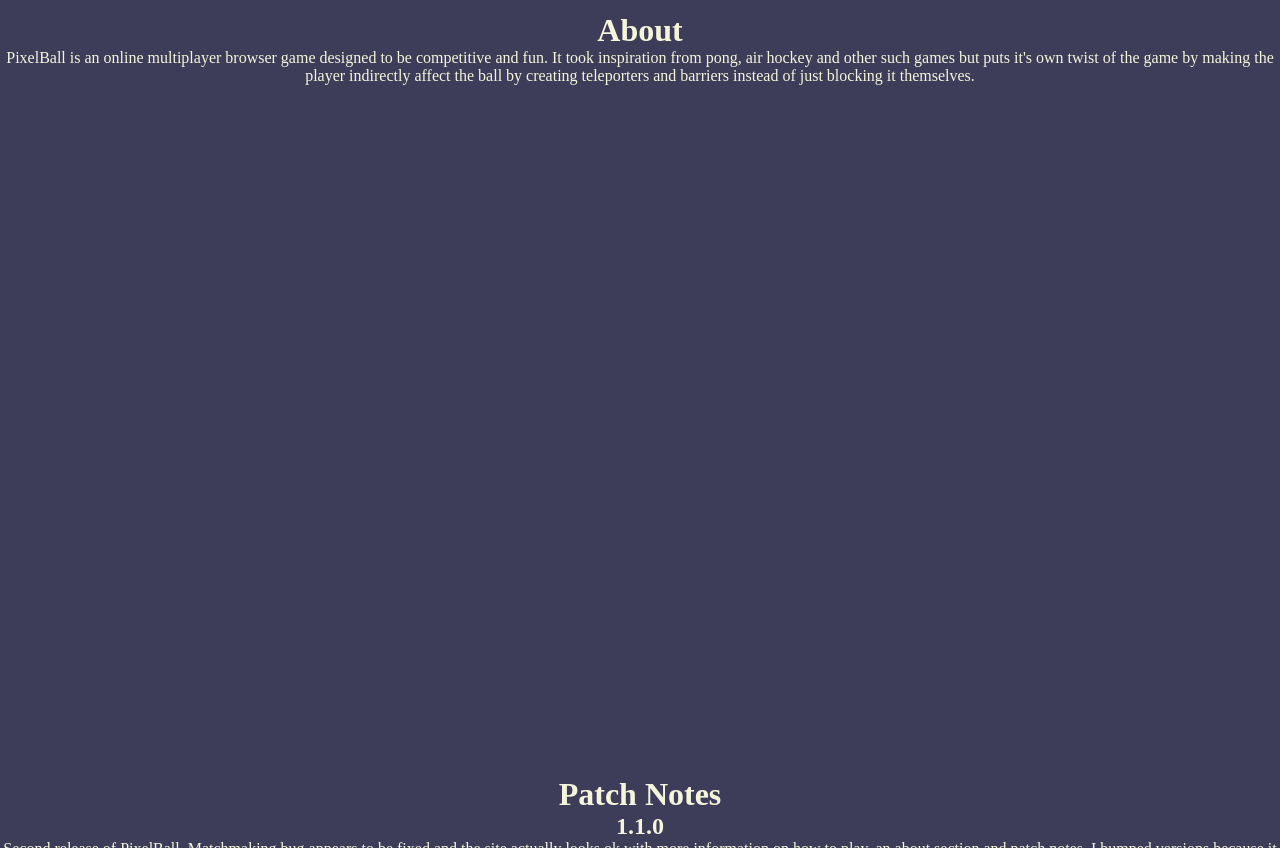
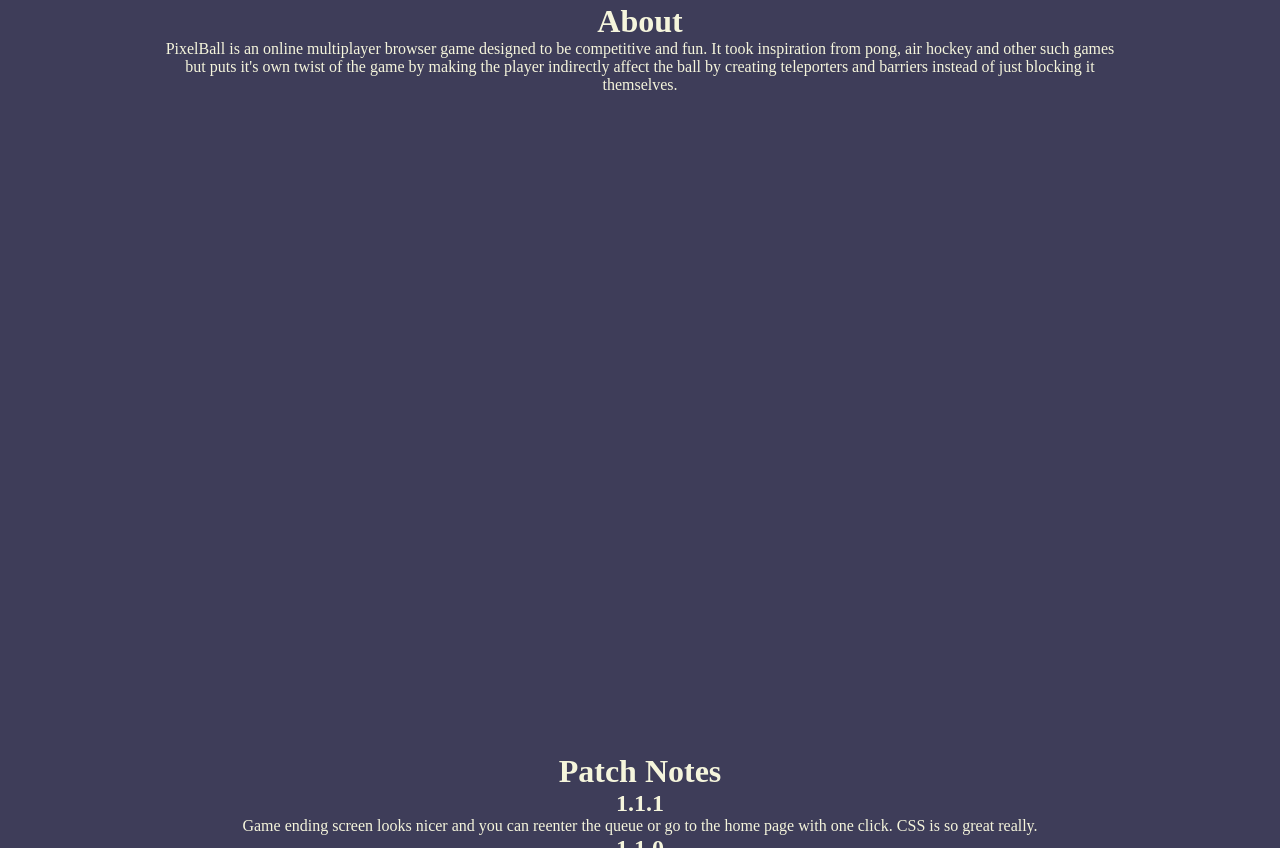
Before and after one commit to CoryTibbettsDev/PixelBall, a website: page src/public/index.html in a window 1280 px wide. Shown: the part 1952-2800 px from the top of the page. Drawn offline with Linux system fonts and the light colour scheme.

Commit message:
Updated patch notes and css fix for text on home page

```diff
--- a/package.json
+++ b/package.json
@@ -1,6 +1,6 @@
 {
   "name": "idk",
-  "version": "1.1.0",
+  "version": "1.1.1",
   "description": "browser based 2d multiplayer game",
   "main": "index.js",
   "type": "module",
--- a/src/public/css/index.css
+++ b/src/public/css/index.css
@@ -26,12 +26,14 @@
 	color: #E8A87C;
 }
 .contentBoxes {
-	height: 100%;
-	color: beige;
 	display: flex;
 	flex-direction: column;
 	align-items: center;
 	justify-content: center;
+	height: 100%;
+	width: 75%;
+	color: beige;
+	margin: auto;
 }
 #gameLink {
 	font-size: 24px;
--- a/src/public/index.html
+++ b/src/public/index.html
@@ -44,6 +44,11 @@
 	</div>
 	<div class="contentBoxes" id="patchNotes">
 		<h1>Patch Notes</h1>
+		<h2 id="1.1.1">1.1.1</h2>
+		<p>
+			Game ending screen looks nicer and you can reenter the queue or go
+			to the home page with one click. CSS is so great really.
+		</p>
 		<h2 id="1.1.0">1.1.0</h2>
 			<p>
 				Second release of PixelBall. Matchmaking bug appears to be fixed
```
